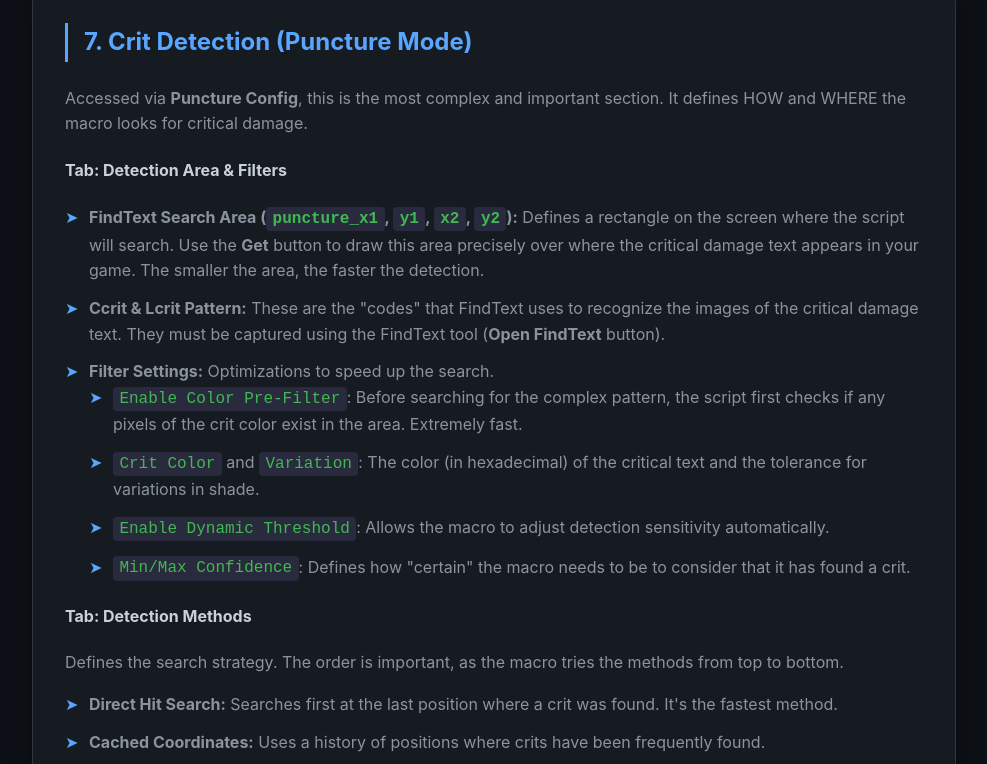
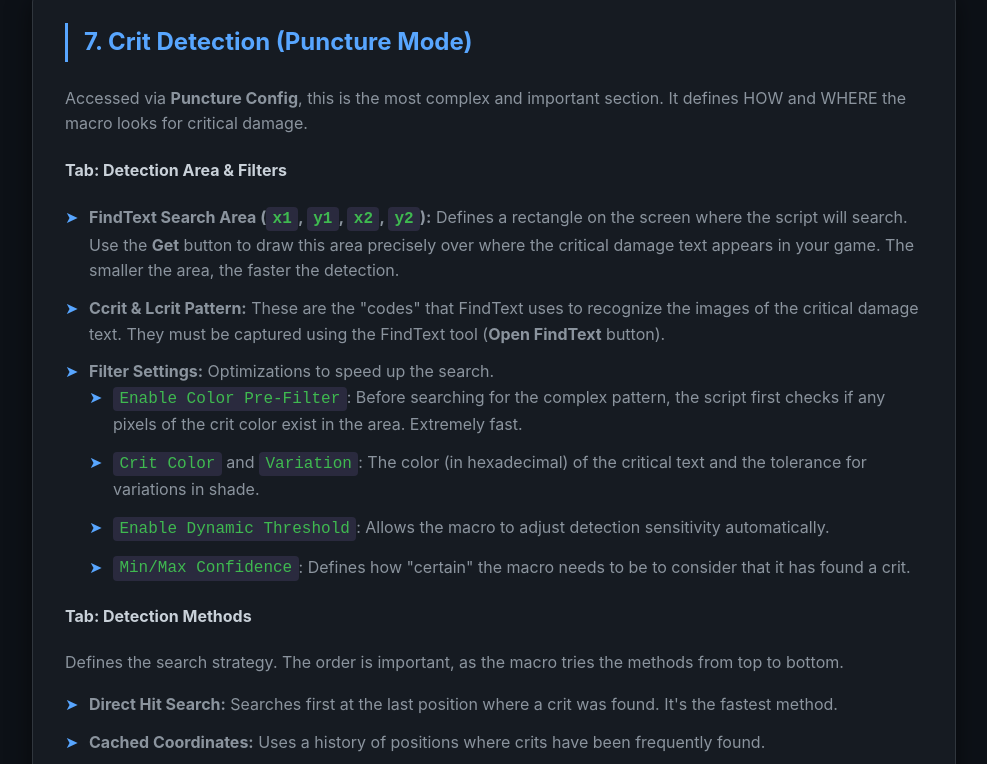
Before and after one commit to hamulyn/bmmacro, a plain HTML site: page index.html in a window 1280 px wide. Shown: the part 5615-6379 px from the top of the page, without its empty margins (276-1263 px from the left). Drawn offline with Linux system fonts and the light colour scheme.

Commit message:
Update index.html

```diff
--- a/index.html
+++ b/index.html
@@ -360,7 +360,7 @@
       <p>Accessed via <b>Puncture Config</b>, this is the most complex and important section. It defines HOW and WHERE the macro looks for critical damage.</p>
       <h4>Tab: Detection Area & Filters</h4>
       <ul>
-        <li><b>FindText Search Area (<code>puncture_x1</code>, <code>y1</code>, <code>x2</code>, <code>y2</code>):</b> Defines a rectangle on the screen where the script will search. Use the <b>Get</b> button to draw this area precisely over where the critical damage text appears in your game. The smaller the area, the faster the detection.</li>
+        <li><b>FindText Search Area (<code>x1</code>, <code>y1</code>, <code>x2</code>, <code>y2</code>):</b> Defines a rectangle on the screen where the script will search. Use the <b>Get</b> button to draw this area precisely over where the critical damage text appears in your game. The smaller the area, the faster the detection.</li>
         <li><b>Ccrit & Lcrit Pattern:</b> These are the "codes" that FindText uses to recognize the images of the critical damage text. They must be captured using the FindText tool (<b>Open FindText</b> button).</li>
         <li><b>Filter Settings:</b> Optimizations to speed up the search.
             <ul>
```
